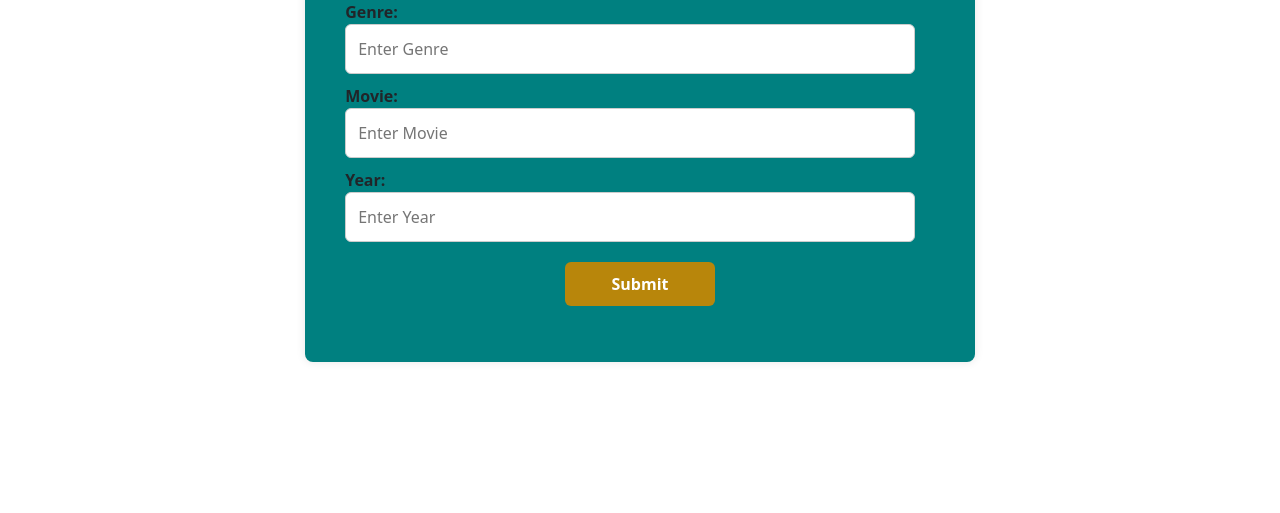
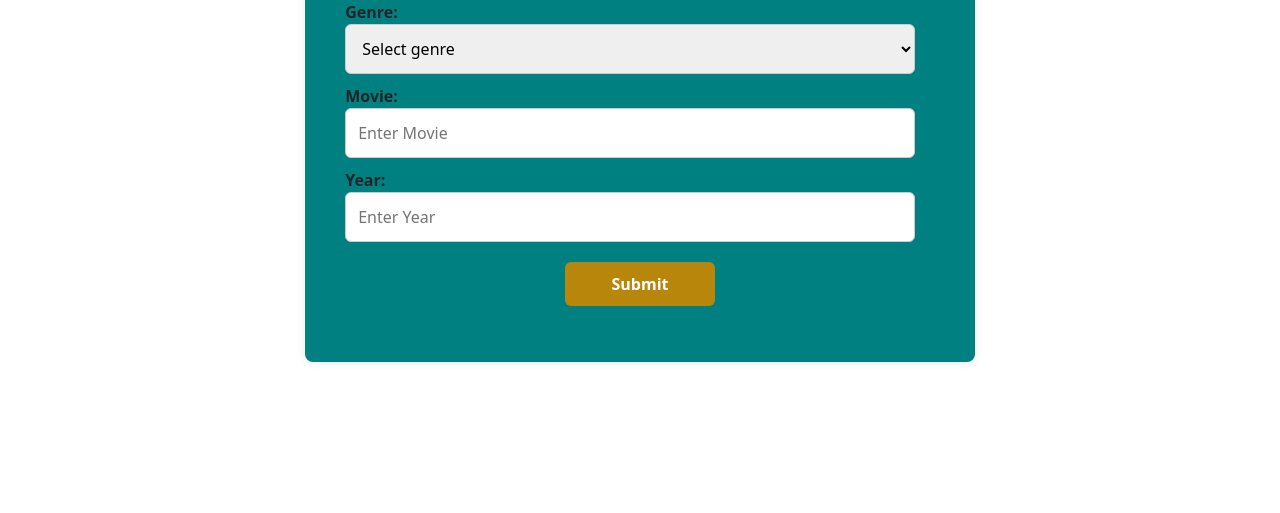
Before and after one commit to JJGrennie/CMPS_Index, a plain HTML site: page addFilm.html in a window 1280 px wide. Shown: the part 287-800 px from the top of the page. Drawn offline with nearby package versions, Linux system fonts and the light colour scheme.

Commit message:
Update addFilm.html
Added Select / Option

```diff
--- a/addFilm.html
+++ b/addFilm.html
@@ -6,12 +6,10 @@
 
     </head>
     <body>
-
-        <!--Navigation-->
         <div class="navbar">
-          <a href="index.html">Home</a>
-          <a href="addFilm.html">Add Film</a>
-          <a href="modifyFilm.html">Change Film</a>
+            <a href="index.html">Home</a>
+            <a href="films.html">Add Film</a>
+            <a href="addfilm.html">Change Film</a>
         </div>
 
 
@@ -21,7 +19,31 @@
                 <form class="form">
                     <div class="form-row">
                         <label for="genre">Genre:</label>
-                        <input type="text" id="genre" name="genre" placeholder="Enter Genre" required>
+                        <select id="genre" name="genre" required>
+                                <option value="">Select genre</option>
+                                <option value="Action">Action</option>
+                                <option value="Adventure">Adventure</option>
+                                <option value="Animated">Animated</option>
+                                <option value="Biography">Biography</option>
+                                <option value="Comedy">Comedy</option>
+                                <option value="Crime">Crime</option>
+                                <option value="Documentary">Documentary</option>
+                                <option value="Drama">Drama</option>
+                                <option value="Fantasy">Fantasy</option>
+                                <option value="Foreign">Foreign</option>
+                                <option value="Horror">Horror</option>
+                                <option value="Musical">Musical</option>
+                                <option value="Mystery">Mystery</option>
+                                <option value="Romance">Romance</option>
+                                <option value="Science Fiction">Science Fiction</option>
+                                <option value="Silent">Silent</option>
+                                <option value="Sports">Sports</option>
+                                <option value="War">War</option>
+                                <option value="Western">Western</option>
+                                <option value="History">History</option>
+                                <option value="Superhero">Superhero</option>
+                                <option value="Thriller">Thriller</option>
+                        </select>
                     </div>
                     <div class="form-row">
                         <label for="movie">Movie:</label>
@@ -39,7 +61,7 @@
         <!--This is for toast message-->
         <script src="//ajax.googleapis.com/ajax/libs/jquery/1.11.1/jquery.min.js"></script>
         <script src="//netdna.bootstrapcdn.com/bootstrap/3.2.0/js/bootstrap.min.js"></script>
-        <script src="/js/jquery/toaster.js"></script>
+        <script src="//js/jquery/toaster.js"></script>
 
         <!--This is for the post message-->
         <script src="./js/postFilm.js"></script>
```
